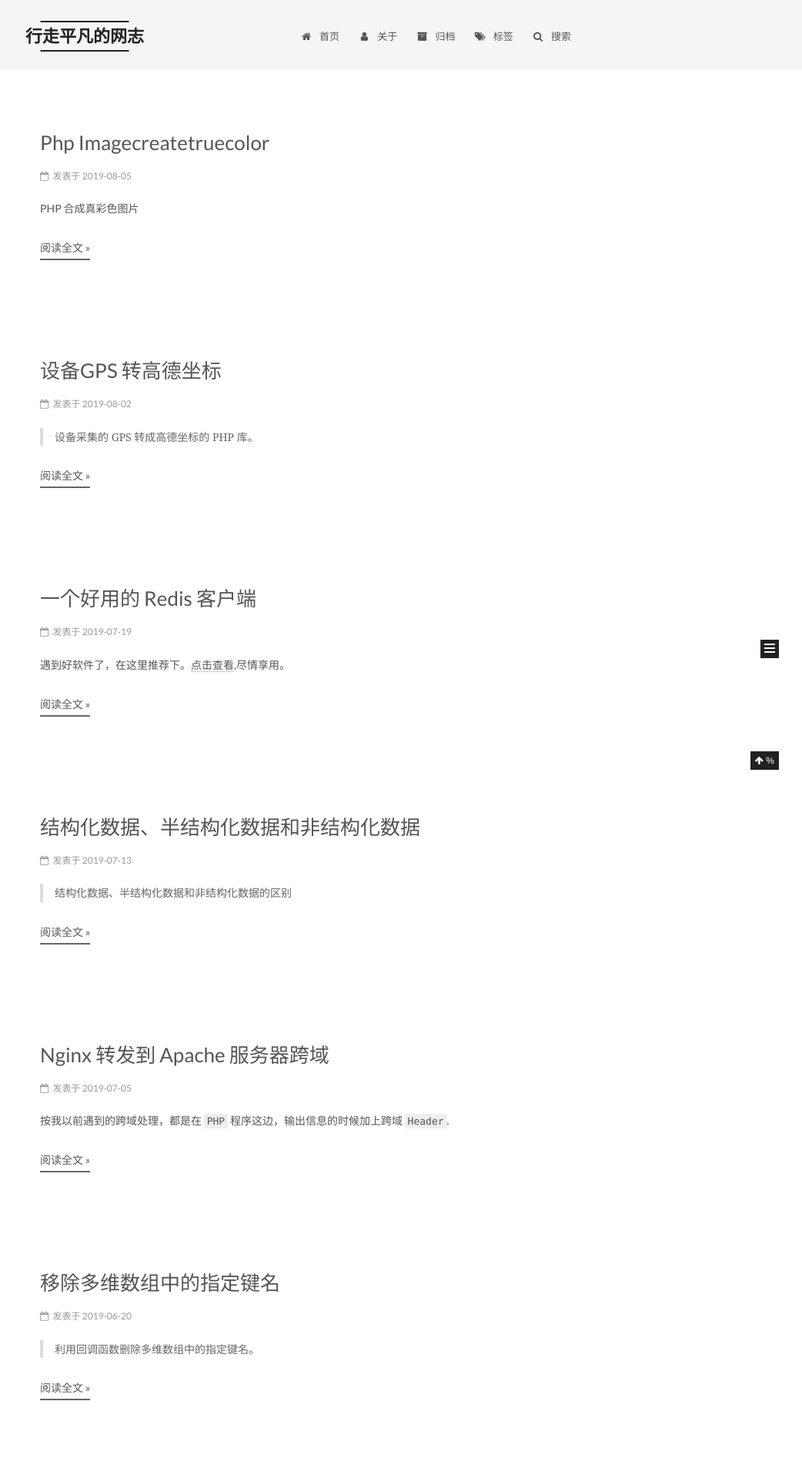
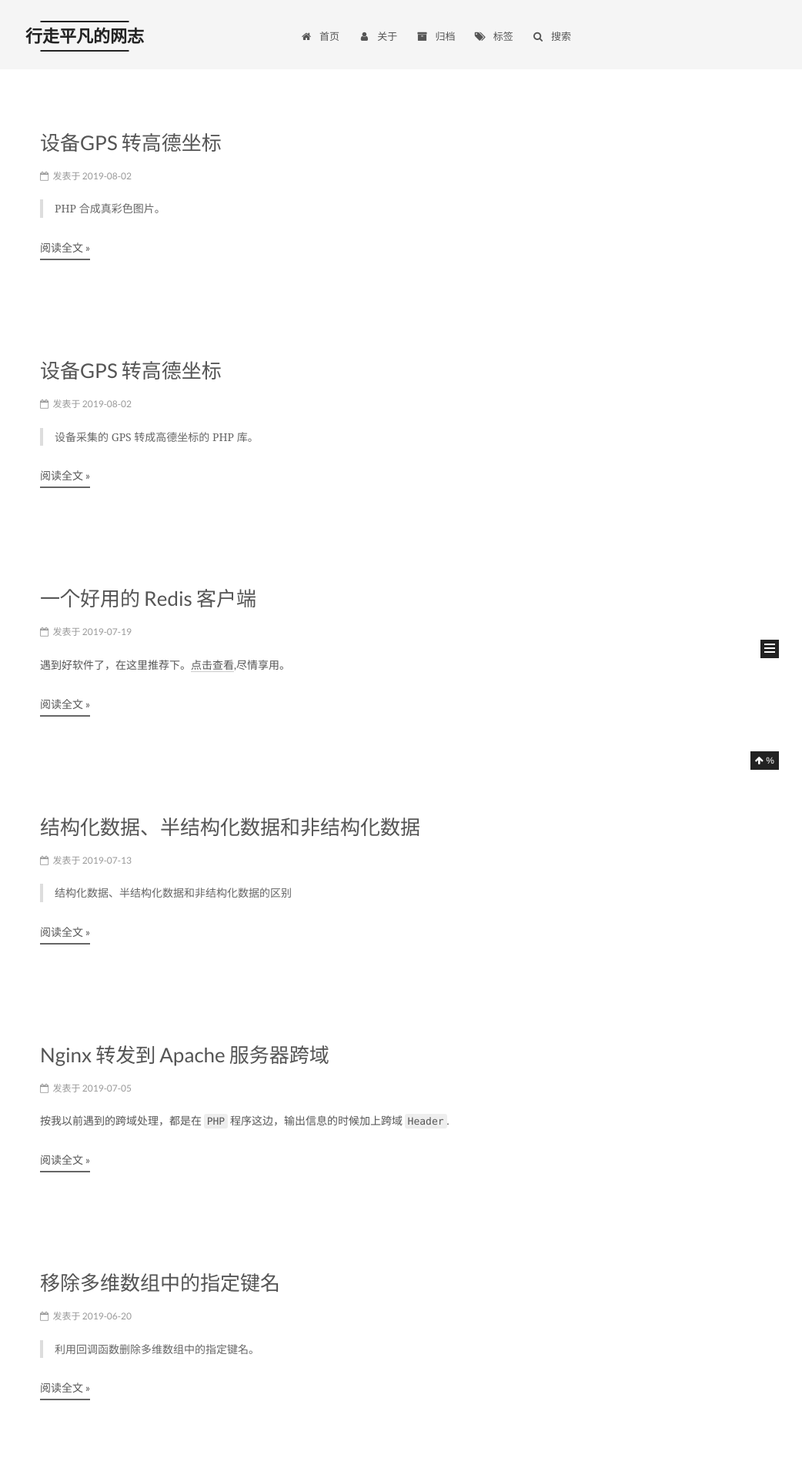
Before and after one commit to WalkingNormal/walkingnormal.github.io, a Jekyll site: the page built from index.html, in a window 1280 px wide. Shown: the top 1920 px of the page at 77% size, without its empty margins (238-1280 px from the left). Built offline with Jekyll 4.4.1, drawn with Linux system fonts in a browser that asks for light colours; the list of posts is cut into pages by our own code; comment, search, counter and statistics services are not loaded; part of the change alters nothing that is shown.

Commit message:
Update 2019-08-05-php-imagecreatetruecolor.md

````diff
--- a/_posts/2019-08-05-php-imagecreatetruecolor.md
+++ b/_posts/2019-08-05-php-imagecreatetruecolor.md
@@ -1 +1,45 @@
-PHP 合成真彩色图片
+---
+title: 设备GPS 转高德坐标
+date: 2019-08-02
+categories:
+tags:
+- 物联网
+- 高德
+---
+
+> PHP 合成真彩色图片。
+
+合成效果[![egFiqg.png](https://s2.ax1x.com/2019/08/05/egFiqg.png)](https://imgchr.com/i/egFiqg)
+
+```php
+$filename = 'aaa.png';
+$QR       = './cb9sp-4hret.png'; //已经生成的原始二维码图
+$im       = imagecreatefrompng($QR);
+// $im = imagecreatefromjpeg($QR); // 从 jpeg 读取图片.微信返回的图片是 jpeg 格式
+$QR_width = imagesx($im); //二维码图片宽度
+//底部文字
+$bottom_text_h = 40;
+$bottom_text   = imagecreate($QR_width, $bottom_text_h);
+$color = imagecolorallocate($bottom_text, 255, 255, 255);
+
+$text_color = 255; // 字体颜色
+$fonts = './msyhbd.ttc';
+$str   = "设备编号 : 12345678";
+$x     = 19;
+imagettftext($bottom_text, 30, 0, $x, 34, $text_color, $fonts, $str);
+//新建一个最终画布
+$final = imagecreatetruecolor($QR_width, $QR_width + $bottom_text_h); // 新建一个真彩色图像
+$color = imagecolorallocate($final, 255, 255, 255);
+
+//合并画布
+imagecopyresampled($final, $im, 0, 0, 0, 0, $QR_width,
+    $QR_width, $QR_width, $QR_width);
+imagecopyresampled($final, $bottom_text, 0, $QR_width, 0, 0, $QR_width,
+    $bottom_text_h, $QR_width, $bottom_text_h);
+
+imagepng($final, $filename);
+imagedestroy($bottom_text);
+imagedestroy($im);
+imagedestroy($final);
+
+```
````
